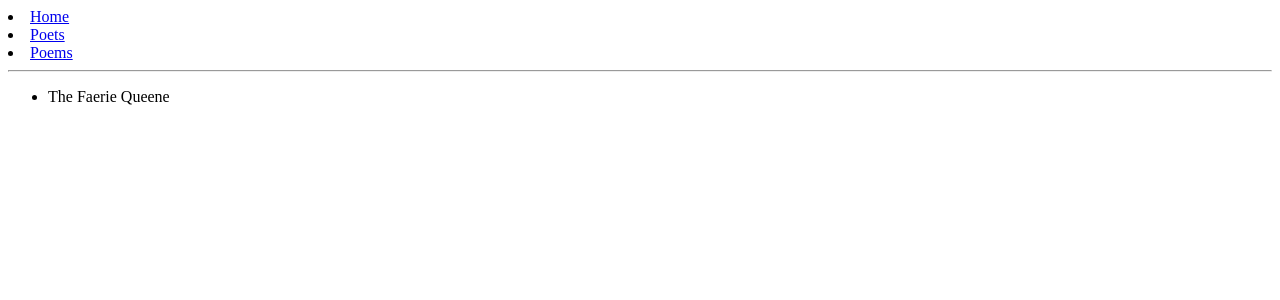
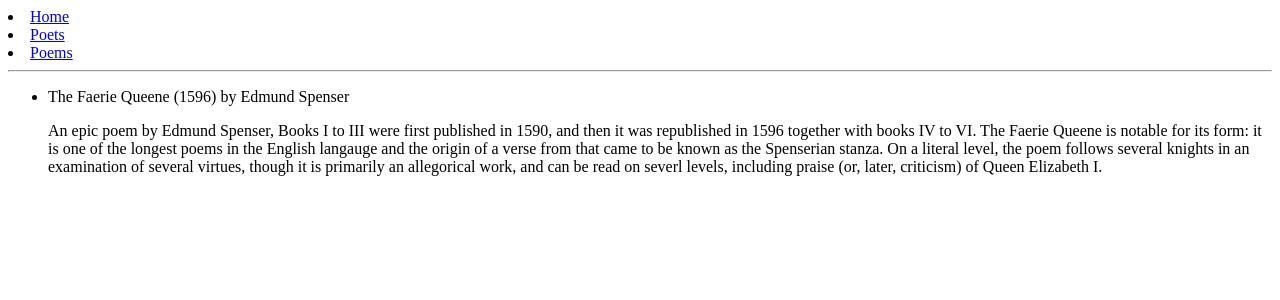
Before and after one commit to abonner1/poets_corner, a React (Create React App) app: page /poems in a window 1280 px wide. Shown: the top 300 px of the page. Built offline with nearby package versions, Linux system fonts and the light colour scheme.

Commit message:
Render poem information in Poems component.

```diff
--- a/src/Poems.js
+++ b/src/Poems.js
@@ -11,7 +11,11 @@ class Poems extends Component {
       <div>
         <ul>
           {this.poems.map((poem) => {
-            return <li>{poem.title}</li>
+            return (
+              <li>
+                <p>{poem.title} ({poem.publicationDate}) by {poem.author}</p>
+                <p>{poem.about}</p>
+              </li>)
           })}
         </ul>
       </div>
```
